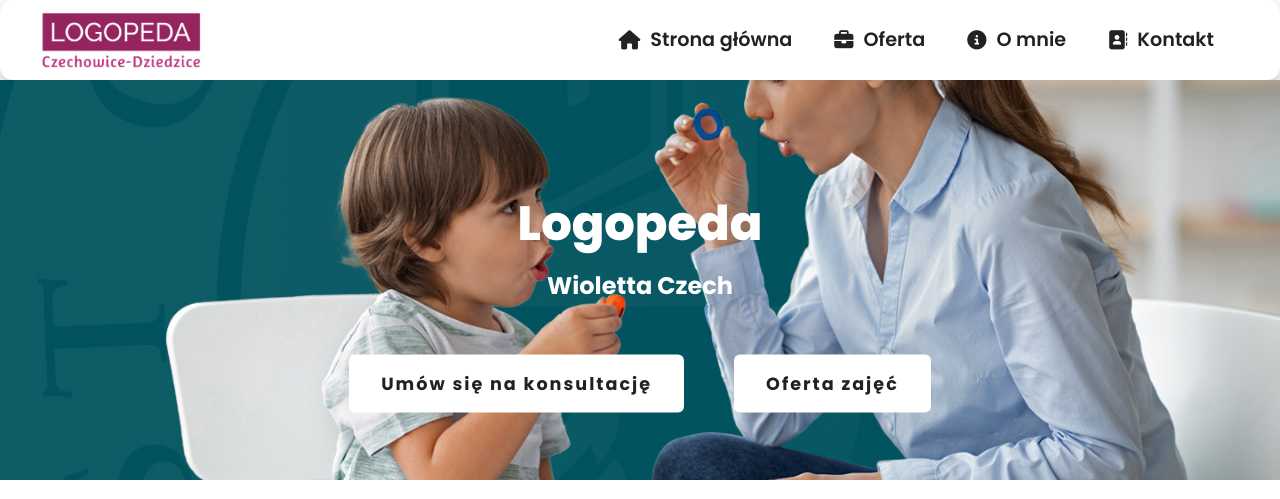
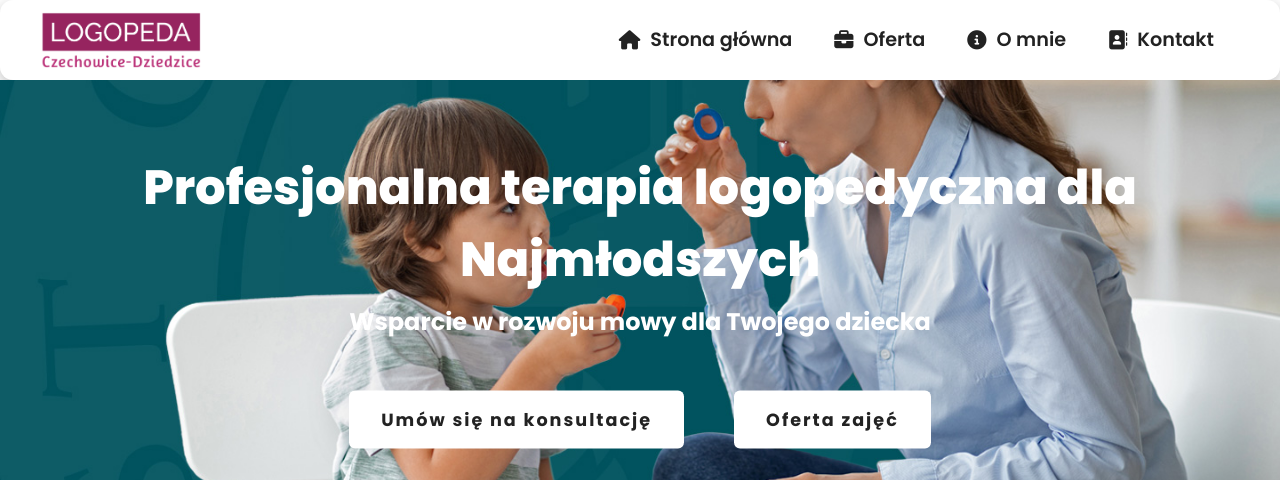
Before and after one commit to BartCzech/Logopeda, a React (Vite) app: page / in a window 1280 px wide. Shown: the top 499 px of the page. Built offline with nearby package versions, Linux system fonts and the light colour scheme.

Commit message:
Home title and subtitle

```diff
--- a/src/routes/Home.jsx
+++ b/src/routes/Home.jsx
@@ -26,8 +26,8 @@ const Home = () => {
       <Hero
         cName="hero"
         heroImage={therapistImage}
-        title="Logopeda"
-        text="Wioletta Czech"
+        title="Profesjonalna terapia logopedyczna dla Najmłodszych"
+        text="Wsparcie w rozwoju mowy dla Twojego dziecka"
         btnText1="Umów się na konsultację"
         btnText2="Oferta zajęć"
         url1="/kontakt"
```
